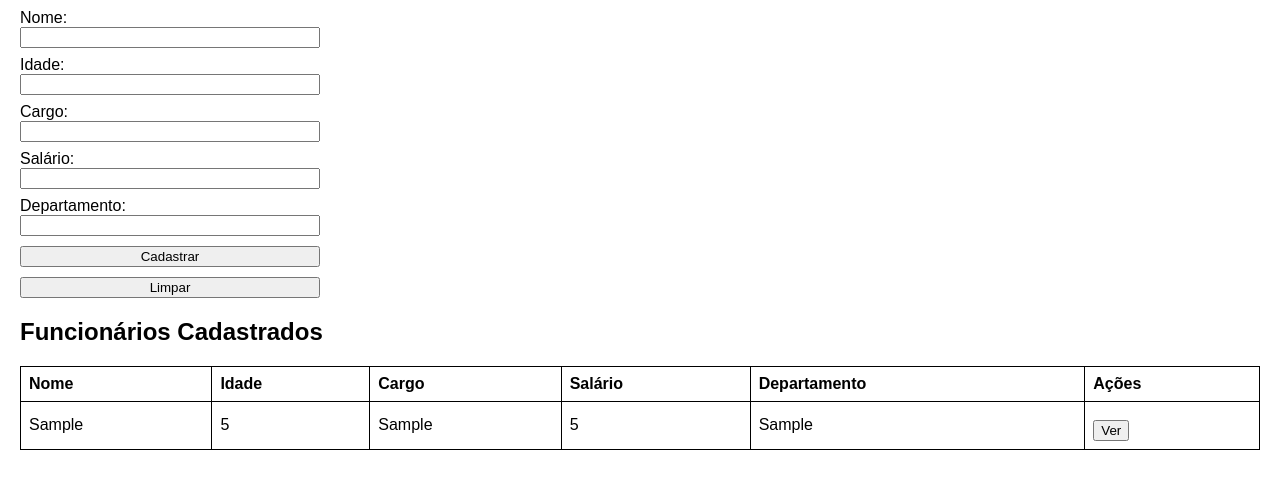
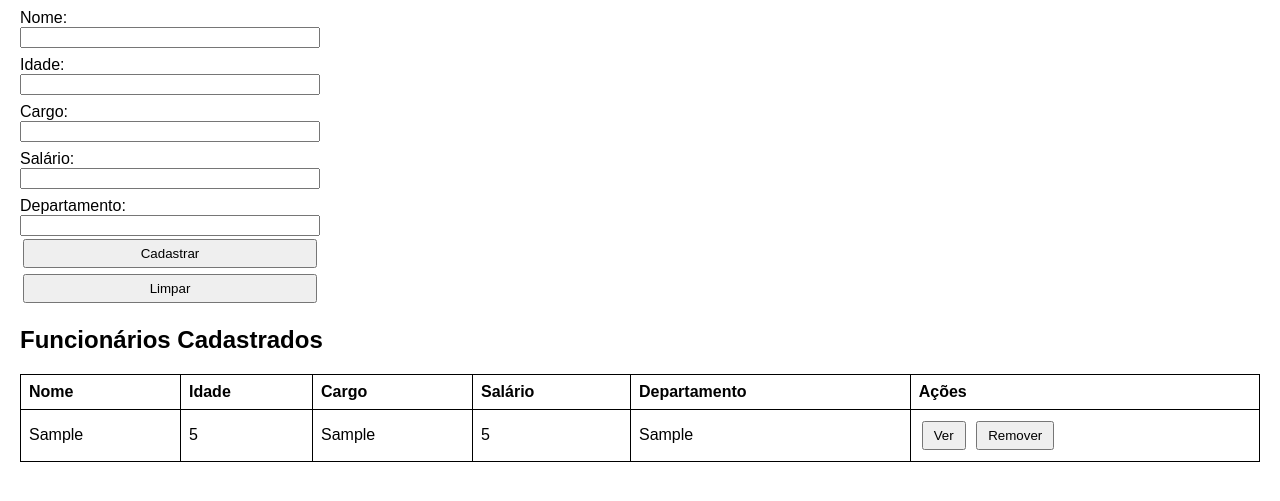
Before and after one commit to herbertbrgs1-cyber/Atividades_UC7, a plain HTML site: page USO DO LOCALSTORAGE/index.html in a window 1280 px wide. Both pictures are taken after typing "Sample", "5", "Sample", "5", "Sample" into the empty fields and a click on the button "Cadastrar". Shown: the part 79-580 px from the top of the page. Drawn offline with Linux system fonts and the light colour scheme.

Commit message:
att-29-09

```diff
--- a/USO DO LOCALSTORAGE/scripts.js
+++ b/USO DO LOCALSTORAGE/scripts.js
@@ -32,7 +32,10 @@ function carregarFuncionarios() {
       <td>${f.cargo}</td>
       <td>${f.salario}</td>
       <td>${f.departamento}</td>
-      <td><button onclick="mostrarFuncionario(${index})">Ver</button></td>
+      <td>
+        <button onclick="mostrarFuncionario(${index})">Ver</button>
+        <button onclick="removerFuncionario(${index})">Remover</button>
+      </td>
     `;
 
     tabela.appendChild(tr);
@@ -47,4 +50,11 @@ function mostrarFuncionario(index) {
   );
 }
 
+function removerFuncionario(index) {
+  let funcionarios = JSON.parse(localStorage.getItem("funcionarios")) || [];
+  funcionarios.splice(index, 1);
+  localStorage.setItem("funcionarios", JSON.stringify(funcionarios));
+  carregarFuncionarios();
+}
+
 window.onload = carregarFuncionarios;
--- a/USO DO LOCALSTORAGE/styles.css
+++ b/USO DO LOCALSTORAGE/styles.css
@@ -27,5 +27,7 @@ th, td {
 }
 
 button {
-  margin-top: 10px;
+  margin: 3px;
+  padding: 5px 10px;
+  cursor: pointer;
 }
```
